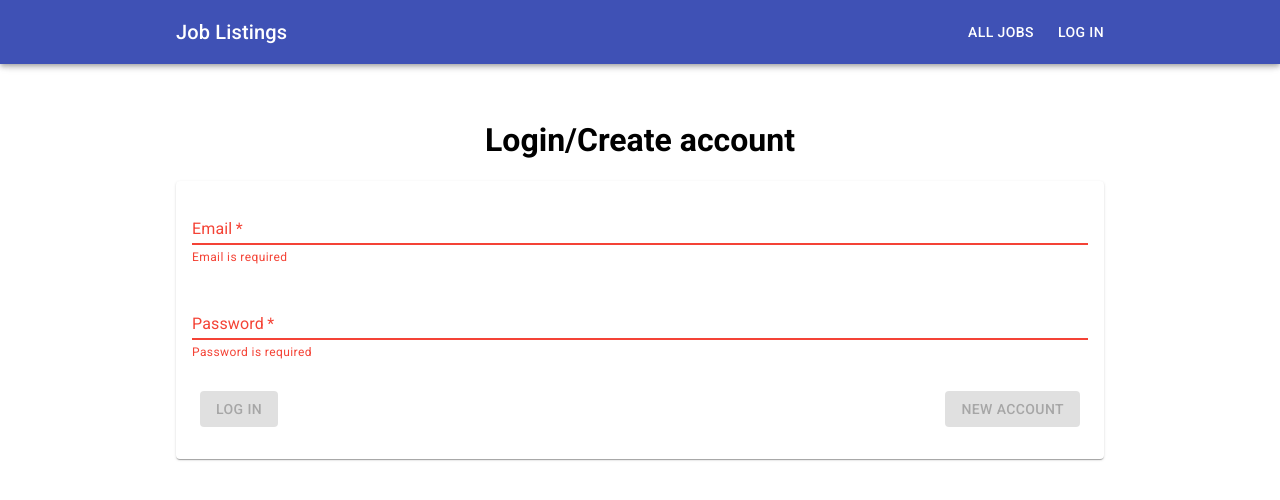
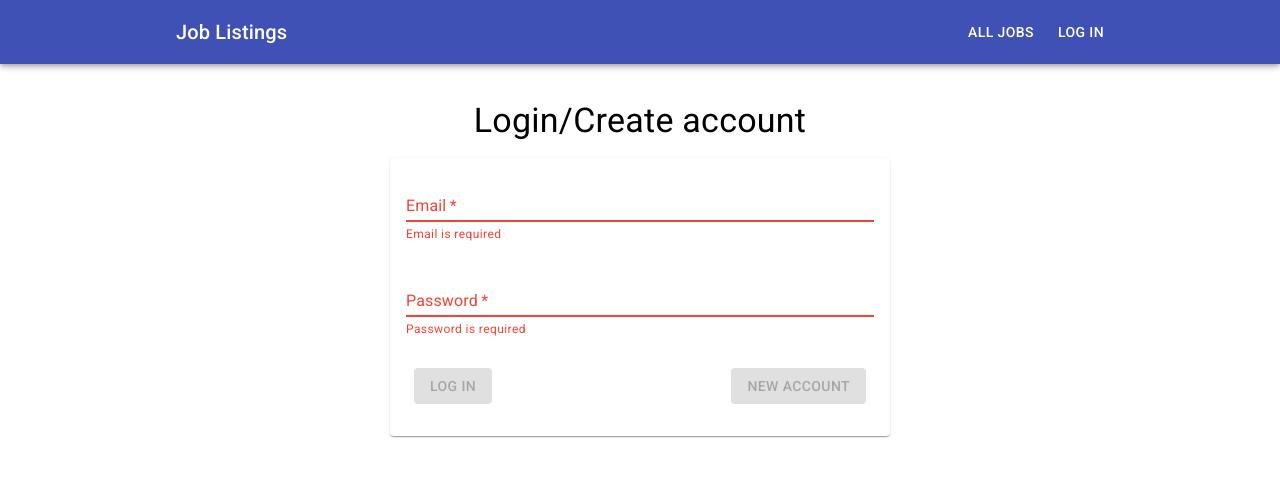
Before and after one commit to sn00k/joblistings, a Next.js app: page /login in a window 1280 px wide. Shown: the top 500 px of the page. Built offline with nearby package versions, Linux system fonts and the light colour scheme; no server answers.

Commit message:
Job functionality, fix bugs and style improvements (#2)
* update CenteredCard with more dynamic styles

* add featured jobs functionality

* fix bugs & style improvements

```diff
--- a/components/CenteredCard.js
+++ b/components/CenteredCard.js
@@ -1,12 +1,23 @@
-import { Grid, Card, CardContent } from '@material-ui/core'
+import {
+  Grid,
+  Card,
+  CardContent,
+  Typography,
+  Box,
+} from '@material-ui/core'
 
 export default function CenteredCard(props) {
-  const defaultMaxWidth = 928
+  const defaults = {
+    maxWidth: 928,
+    outerWrapperMarginBot: 24,
+  }
 
   return (
     <>
       <Grid container direction="row" justify="center">
-        <h1>{props.title}</h1>
+        <Box marginBottom={2}>
+          <Typography variant="h4">{props.title}</Typography>
+        </Box>
       </Grid>
       <Grid
         container
@@ -14,12 +25,14 @@ export default function CenteredCard(props) {
         justify="center"
         alignItems="center"
         style={{
-          maxWidth: props.maxWidth ?? defaultMaxWidth,
+          maxWidth: props.maxWidth ?? defaults.maxWidth,
           margin: 'auto',
+          marginBottom:
+            props.wrapperMarginBot ?? defaults.outerWrapperMarginBot,
         }}
       >
         <Card
-          style={{ width: props.contentWidth ?? defaultMaxWidth }}
+          style={{ width: props.contentWidth ?? defaults.maxWidth }}
         >
           <CardContent>{props.children}</CardContent>
         </Card>
--- a/pages/login.js
+++ b/pages/login.js
@@ -19,7 +19,7 @@ const useStyles = makeStyles({
 export default function Login() {
   return (
     <main>
-      <CenteredCard title="Login/Create account" maxWidth="unset">
+      <CenteredCard title="Login/Create account" maxWidth="500px">
         <LogInForm />
       </CenteredCard>
     </main>
--- a/pages/post.js
+++ b/pages/post.js
@@ -101,13 +101,14 @@ function CreateNewPost() {
       uid: auth.user.uid,
       createdAt: serverTimestamp(),
       slug,
+      featured: false,
       ...formData,
     }
 
     try {
       await ref.set(data)
       toast.success('Created new job post successfully!')
-      router.push(`/jobs/${slug}`)
+      router.push(`/jobs/${auth.user.uid}/${slug}`)
     } catch (error) {
       console.warn({ error })
       toast.error('Something went wrong!')
```
Also changed, not shown: pages/index.js (+26 -8 lines), pages/jobs/index.js (+11 -3 lines).
